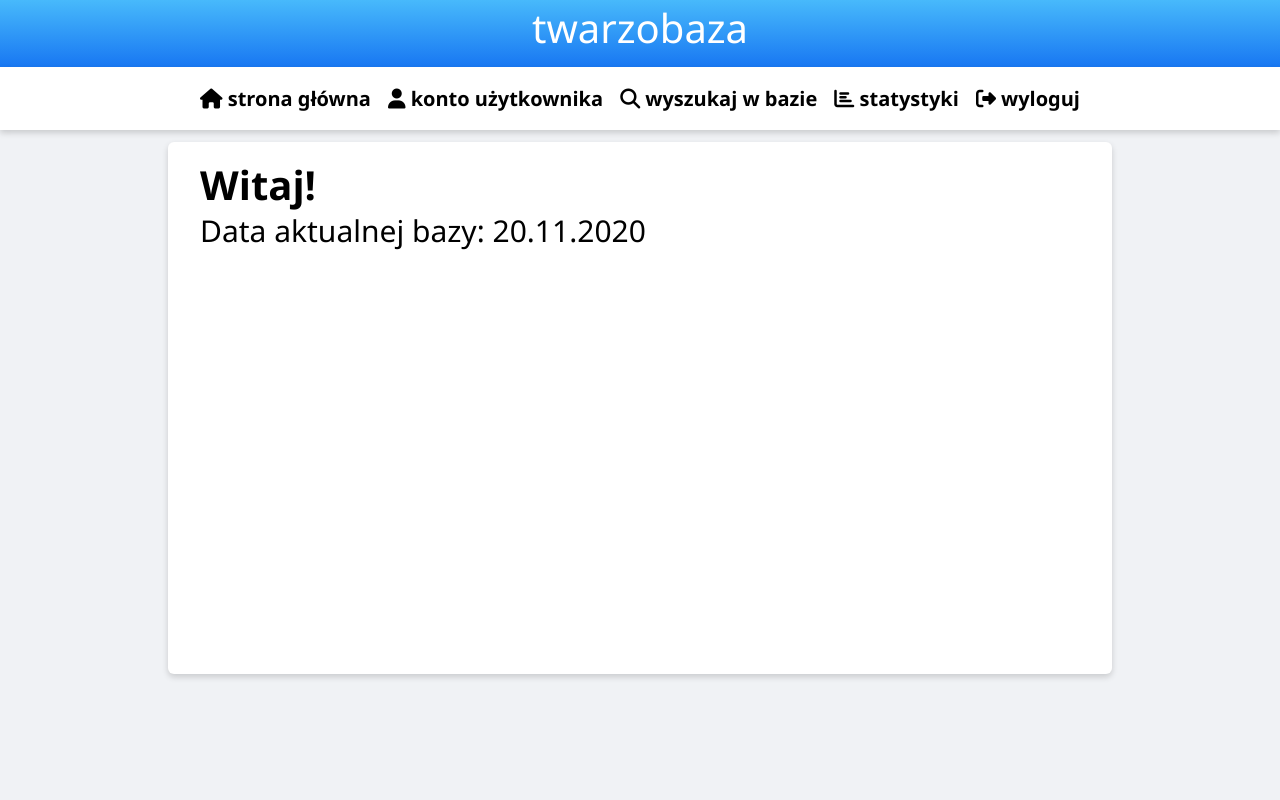
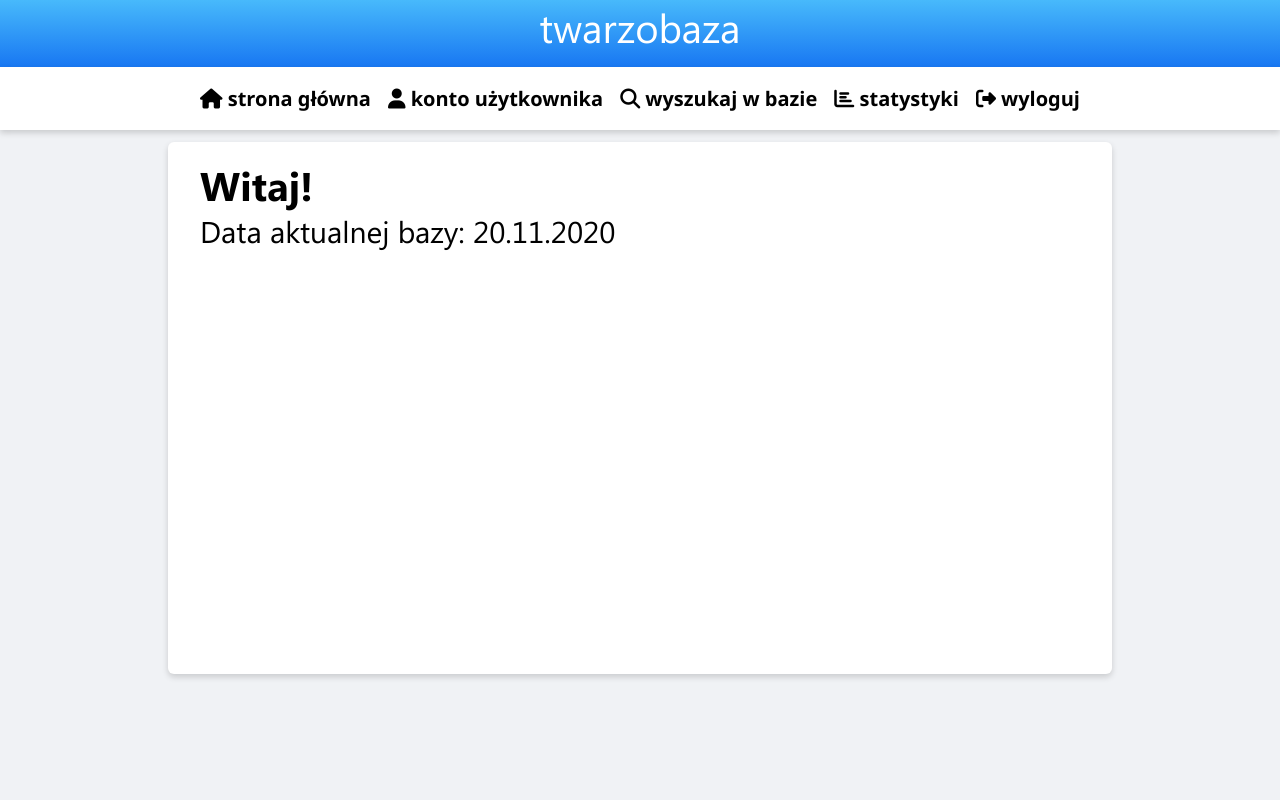
Before and after one commit to rotens/WDPAI-Projekt, a PHP site: template public/views/main.html in a window 1280 px wide. Run offline with PHP 8.4, Linux system fonts and the light colour scheme; the template is opened without the code that fills it, so the values that code supplies are empty; some libraries are stand-ins or nearby versions.

Commit message:
Segoe UI font added

```diff
--- a/public/css/main-style.css
+++ b/public/css/main-style.css
@@ -4,6 +4,17 @@ body {
 
 h1, p {
     margin: 0;
+}
+
+@font-face {
+    font-family: 'Segoe UI';
+    src: url('../fonts/segoe-ui-4-cufonfonts/Segoe\ UI.ttf');
+}
+
+@font-face {
+    font-family: 'Segoe UI';
+    src: url('../fonts/segoe-ui-4-cufonfonts/Segoe\ UI\ Bold.ttf');
+    font-weight: bold;
 }
 
 .main-container {
```
Also changed, not shown: public/css/login-style.css (+11 -0 lines), public/css/search-style.css (+11 -0 lines), public/css/statistics-style.css (+11 -0 lines), public/css/user-style.css (+11 -0 lines), public/fonts/segoe-ui-4-cufonfonts/Segoe UI Bold Italic.ttf (added), public/fonts/segoe-ui-4-cufonfonts/Segoe UI Bold.ttf (added), public/fonts/segoe-ui-4-cufonfonts/Segoe UI Italic.ttf (added), public/fonts/segoe-ui-4-cufonfonts/Segoe UI.ttf (added).
